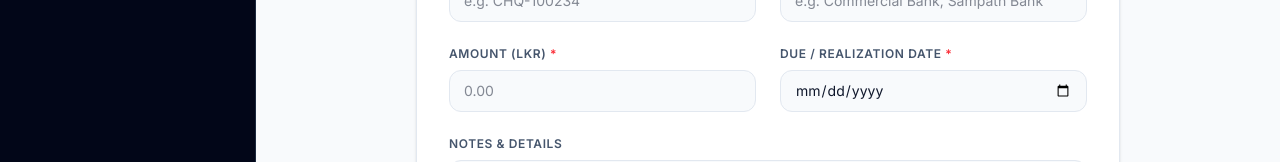
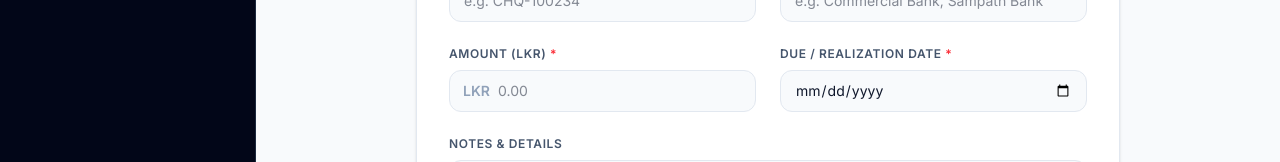
Before and after one commit to HasarangaSam/cheque-manager, a Next.js app: page /cheques/new in a window 1280 px wide. Shown: the part 375-537 px from the top of the page. Built offline with nearby package versions, Linux system fonts and the light colour scheme; no server answers; the database is empty.

Commit message:
Version 2.1

```diff
--- a/src/components/cheques/cheque-form.tsx
+++ b/src/components/cheques/cheque-form.tsx
@@ -40,6 +40,20 @@ function formatDate(date?: string | Date) {
   return date.toISOString().slice(0, 10);
 }
 
+// Format a numeric string with thousand-separator commas, preserving a trailing decimal point/digits
+function formatAmountDisplay(raw: string): string {
+  if (!raw) return "";
+  // Split on the first decimal point
+  const [intPart, decPart] = raw.split(".");
+  const formatted = intPart.replace(/\B(?=(\d{3})+(?!\d))/g, ",");
+  return decPart !== undefined ? `${formatted}.${decPart}` : formatted;
+}
+
+// Strip commas and return the raw decimal string suitable for submission
+function stripCommas(value: string): string {
+  return value.replace(/,/g, "");
+}
+
 export default function ChequeForm({
   mode,
   customerId,
@@ -50,7 +64,14 @@ export default function ChequeForm({
   const router = useRouter();
   const [isPending, startTransition] = useTransition();
 
-  // ── Customer search state (only used when `customers` list is provided) ──
+  // ── Amount formatting state ──
+  const initialAmountRaw =
+    initialData?.amount !== undefined ? String(initialData.amount) : "";
+  const [amountDisplay, setAmountDisplay] = useState(
+    formatAmountDisplay(initialAmountRaw)
+  );
+  const [rawAmount, setRawAmount] = useState(initialAmountRaw);
+
   const [searchTerm, setSearchTerm] = useState("");
   const [selectedCustomer, setSelectedCustomer] = useState<CustomerOption | null>(null);
   const [dropdownOpen, setDropdownOpen] = useState(false);
@@ -84,6 +105,12 @@ export default function ChequeForm({
     // Validate customer selection if in search mode
     if (customers && !selectedCustomer) {
       toast.error("Please select a customer");
+      return;
+    }
+
+    // Validate amount
+    if (!rawAmount || isNaN(Number(rawAmount)) || Number(rawAmount) <= 0) {
+      toast.error("Please enter a valid amount greater than zero");
       return;
     }
 
@@ -281,22 +308,31 @@ export default function ChequeForm({
           >
             Amount (LKR) <span className="text-red-500">*</span>
           </label>
-          <input
-            id="amount"
-            name="amount"
-            type="number"
-            min="0.01"
-            step="0.01"
-            placeholder="0.00"
-            required
-            defaultValue={
-              initialData?.amount !== undefined
-                ? initialData.amount.toString()
-                : ""
-            }
-            disabled={isPending}
-            className="w-full rounded-xl border border-slate-200 bg-slate-50 px-3.5 py-2.5 text-sm text-slate-900 outline-none transition-all focus:border-sky-500 focus:bg-white focus:ring-2 focus:ring-sky-500/20 disabled:opacity-60"
-          />
+          {/* Hidden input carries the raw value to the server action */}
+          <input type="hidden" name="amount" value={rawAmount} />
+          {/* Visible formatted display input */}
+          <div className="relative">
+            <span className="pointer-events-none absolute left-3.5 top-1/2 -translate-y-1/2 text-sm font-semibold text-slate-400">
+              LKR
+            </span>
+            <input
+              id="amount"
+              type="text"
+              inputMode="decimal"
+              placeholder="0.00"
+              value={amountDisplay}
+              disabled={isPending}
+              onChange={(e) => {
+                const raw = stripCommas(e.target.value);
+                // Allow only digits and at most one decimal point with up to 2 places
+                if (raw === "" || /^\d*(\.\d{0,2})?$/.test(raw)) {
+                  setRawAmount(raw);
+                  setAmountDisplay(formatAmountDisplay(raw));
+                }
+              }}
+              className="w-full rounded-xl border border-slate-200 bg-slate-50 py-2.5 pl-12 pr-3.5 text-sm text-slate-900 outline-none transition-all focus:border-sky-500 focus:bg-white focus:ring-2 focus:ring-sky-500/20 disabled:opacity-60"
+            />
+          </div>
         </div>
 
         {/* ── Status (edit mode only) ── */}
--- a/src/lib/cheque-status.ts
+++ b/src/lib/cheque-status.ts
@@ -46,7 +46,7 @@ export function getChequeAttentionStatus(
     return "OVERDUE";
   }
 
-  if (differenceInDays <= 7) {
+  if (differenceInDays <= 3) {
     return "DUE_SOON";
   }
 
@@ -69,6 +69,5 @@ export function getDueUrgencyText(
   }
   if (diff === 0) return "Due today";
   if (diff === 1) return "Due tomorrow";
-  if (diff <= 7) return `Due in ${diff} days`;
   return `Due in ${diff} days`;
 }
```
